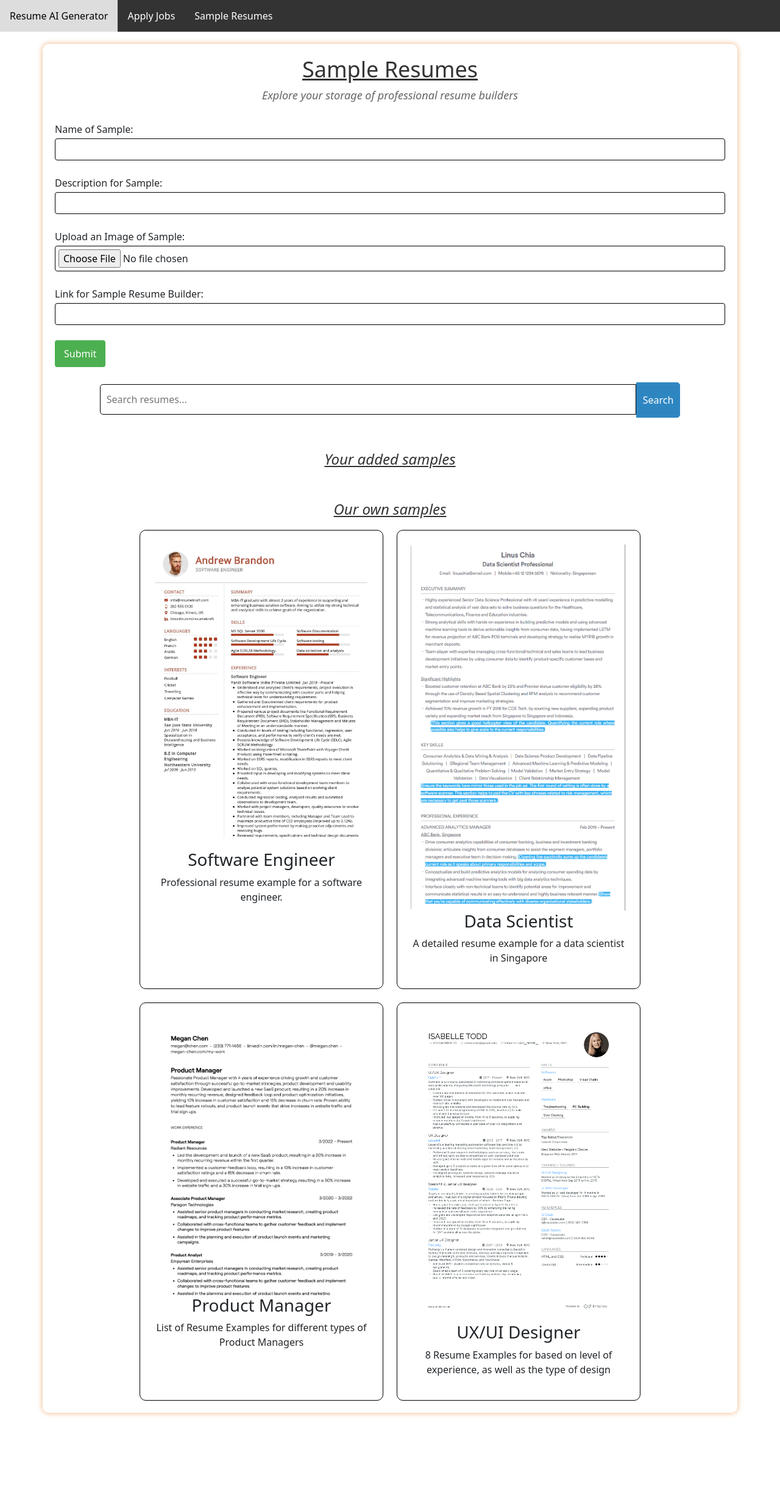
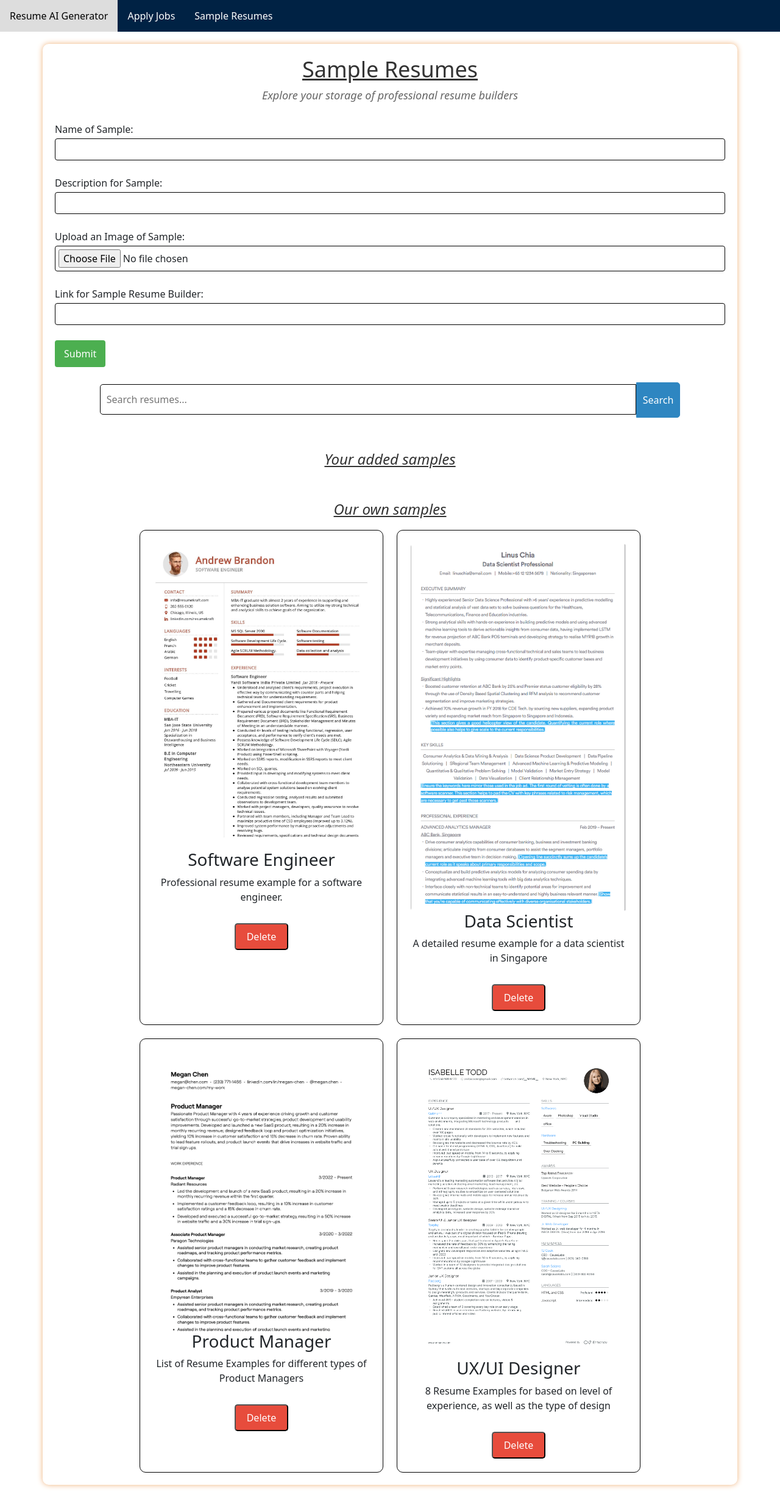
Before and after one commit to mariooohzc/rizzume, a FastAPI app: page /sample-resumes/ in a window 1280 px wide. Shown: the whole page at 61% size. Before the commit the page ends 2337 px from the top, so only its background shows below. Run offline with FastAPI, Linux system fonts and the light colour scheme.

Commit message:
final changes for milestone video

```diff
--- a/templates/docx_upload4AI.html
+++ b/templates/docx_upload4AI.html
@@ -8,7 +8,7 @@
     <style>
         /* Menu bar */
         .menu-bar {
-            background-color: #333;
+            background-color: #002244;
             overflow: hidden;
         }
 
--- a/templates/job_search.html
+++ b/templates/job_search.html
@@ -59,7 +59,7 @@
         /* Menu bar */
 
         .menu-bar {
-            background-color: #333;
+            background-color: #002244;
             overflow: hidden;
         }
 
--- a/templates/sample.html
+++ b/templates/sample.html
@@ -8,7 +8,7 @@
 
         /* Style the menu bar */
         .menu-bar {
-            background-color: #333;
+            background-color: #002244;
             overflow: hidden;
         }
 
@@ -234,24 +234,28 @@
                 <img src="{{ url_for('static', path='img/SE.png') }}" alt="Sample Image" onclick="window.open('https://app.resumekraft.com/sample?id=-MpFUifxQIPBkQCL2xaY', '_blank')">
                 <h3>Software Engineer</h3>
                 <p>Professional resume example for a software engineer.</p>
+                <button class="delete-button" onclick="deleteOurSample(this)">Delete</button>
             </div>
             <!-- Sample Card 2 -->
             <div class="sample-card">
                 <img src="{{ url_for('static', path='img/DS.png') }}" alt="Sample Image" onclick="window.open('https://www.resumewriter.sg/blog/data-scientist-resume-sample/', '_blank')">
                 <h3>Data Scientist</h3>
                 <p>A detailed resume example for a data scientist in Singapore</p>
+                <button class="delete-button" onclick="deleteOurSample(this)">Delete</button>
             </div>
             <!-- Sample Card 3 -->
             <div class="sample-card">
                 <img src="{{ url_for('static', path='img/PM.png') }}" alt="Sample Image" onclick="window.open('https://www.tealhq.com/resume-examples/product-manager', '_blank')">
                 <h3>Product Manager</h3>
                 <p>List of Resume Examples for different types of Product Managers</p>
+                <button class="delete-button" onclick="deleteOurSample(this)">Delete</button>
             </div>
             <!-- Sample Card 4 -->
             <div class="sample-card">
                 <img src="{{ url_for('static', path='img/UX.png') }}" alt="Sample Image" onclick="window.open('https://enhancv.com/resume-examples/ux-designer/', '_blank')">
                 <h3>UX/UI Designer</h3>
                 <p>8 Resume Examples for based on level of experience, as well as the type of design </p>
+                <button class="delete-button" onclick="deleteOurSample(this)">Delete</button>
             </div>
         </div>
 
@@ -308,6 +312,13 @@
             }
         }
 
+        function deleteOurSample(card) {
+            if (confirm(`Are you sure you want to delete this sample?`)) {
+                const grid = card.parentElement;
+                grid.remove();
+            }
+        }
+
         // Function to display samples from localStorage
         function displaySamples() {
             const samples = JSON.parse(localStorage.getItem('samples')) || [];
@@ -343,7 +354,7 @@
         // Function to handle search
         function searchResumes() {
             const searchInput = document.getElementById('search-input').value.toLowerCase();
-            const resumes = document.querySelectorAll('.resume-card');
+            const resumes = document.querySelectorAll('.resume-card, .sample-card');
 
             resumes.forEach(resume => {
                 const title = resume.querySelector('h3').innerText.toLowerCase();
```
Also changed, not shown: other parts of templates/job_search.html (+1 -1 lines).
